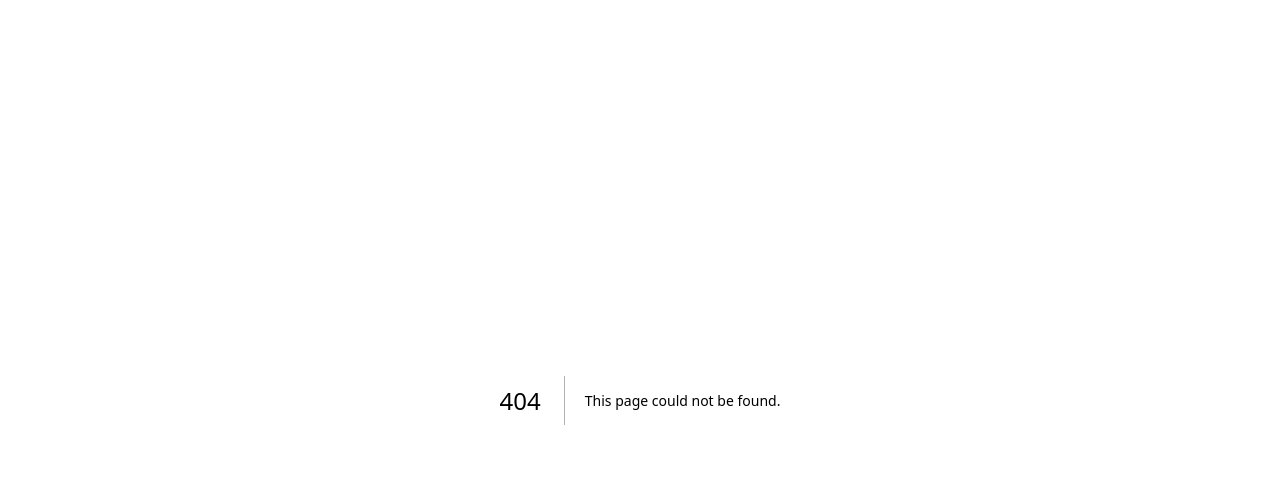
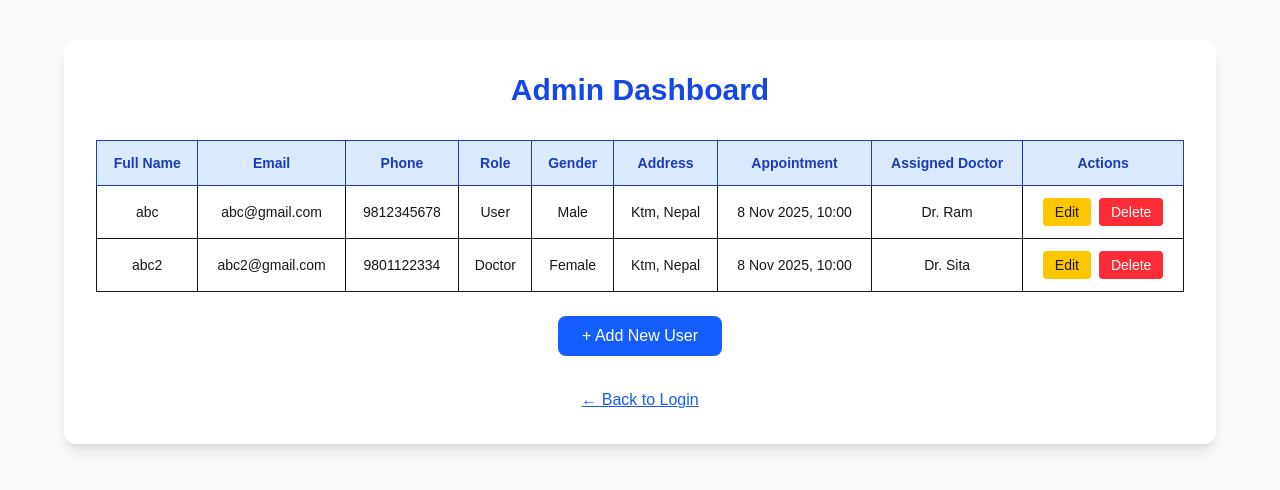
Before and after one commit to Biraj-Thapa/clickbyte-hospital-frontend, a Next.js app: page /admin in a window 1280 px wide. Before the commit this address had no page. Shown: the top 490 px of the page. Built offline with nearby package versions, Linux system fonts and the light colour scheme.

Commit message:
admin section finished

```diff
--- /dev/null
+++ b/src/app/admin/page.js
@@ -0,0 +1,69 @@
+"use client";
+import { useState } from "react";
+import { usersData } from "@/data/users";
+import { doctors } from "@/data/doctors";
+import UserTable from "@/components/UserTable";
+import UserFormModal from "@/components/UserFormModal";
+import BackButton from "@/components/BackButton";
+
+export default function AdminPage() {
+  const [users, setUsers] = useState(usersData);
+  const [isModalOpen, setIsModalOpen] = useState(false);
+  const [editingUser, setEditingUser] = useState(null);
+
+  const handleDelete = (id) => setUsers(users.filter((u) => u.id !== id));
+
+  const handleSave = (user) => {
+    if (editingUser) {
+      setUsers(users.map((u) => (u.id === user.id ? user : u)));
+    } else {
+      setUsers([...users, { ...user, id: Date.now() }]);
+    }
+    setIsModalOpen(false);
+    setEditingUser(null);
+  };
+
+  return (
+    <div className="min-h-screen bg-gray-50 py-10 px-6">
+      <div className="max-w-6xl mx-auto bg-white p-8 shadow-lg rounded-xl">
+        <h1 className="text-3xl font-bold text-center text-blue-700 mb-8">
+          Admin Dashboard
+        </h1>
+
+        <UserTable
+          users={users}
+          onEdit={(u) => {
+            setEditingUser(u);
+            setIsModalOpen(true);
+          }}
+          onDelete={handleDelete}
+        />
+
+        <div className="flex justify-center mt-6">
+          <button
+            onClick={() => setIsModalOpen(true)}
+            className="bg-blue-600 text-white px-6 py-2 rounded-lg hover:bg-blue-700"
+          >
+            + Add New User
+          </button>
+        </div>
+
+        <div className="text-center mt-8">
+          <BackButton />
+        </div>
+
+        {isModalOpen && (
+          <UserFormModal
+            doctors={doctors}
+            editingUser={editingUser}
+            onSave={handleSave}
+            onClose={() => {
+              setIsModalOpen(false);
+              setEditingUser(null);
+            }}
+          />
+        )}
+      </div>
+    </div>
+  );
+}
--- a/src/components/About.jsx
+++ b/src/components/About.jsx
@@ -11,7 +11,7 @@ export default function About() {
         <div className="md:ml-10 text-center md:text-left">
           <h2 className="text-3xl font-bold text-blue-800 mb-4">About Our Hospital</h2>
           <p className="text-gray-600 leading-relaxed">
-            MediCare Hospital is committed to providing world-class healthcare services.
+            clickbyte Hospital is committed to providing world-class healthcare services.
             Our dedicated team of professionals ensures that every patient receives personalized,
             compassionate care. We focus on innovation, precision, and patient safety to make your
             health our top priority.
--- /dev/null
+++ b/src/components/BackButton.jsx
@@ -0,0 +1,15 @@
+"use client";
+import { useRouter } from "next/navigation";
+
+export default function BackButton() {
+  const router = useRouter();
+
+  return (
+    <button
+      onClick={() => router.push("/login")}
+      className="text-blue-600 underline hover:text-blue-800"
+    >
+      ← Back to Login
+    </button>
+  );
+}
--- /dev/null
+++ b/src/components/UserFormModal.jsx
@@ -0,0 +1,121 @@
+import { useState } from "react";
+
+export default function UserFormModal({ doctors, editingUser, onSave, onClose }) {
+  const [formData, setFormData] = useState(
+    editingUser || {
+      fullName: "",
+      email: "",
+      phone: "",
+      role: "User",
+      gender: "",
+      address: "",
+      appointmentTime: "",
+      assignedDoctor: "",
+    }
+  );
+
+  const handleChange = (e) =>
+    setFormData({ ...formData, [e.target.name]: e.target.value });
+
+  const handleSubmit = (e) => {
+    e.preventDefault();
+    onSave(formData);
+  };
+
+  return (
+    <div className="fixed inset-0 bg-black bg-opacity-40 flex items-center justify-center z-50">
+      <div className="bg-white p-6 rounded-lg w-full max-w-lg shadow-xl">
+        <h2 className="text-2xl font-semibold text-center mb-4">
+          {editingUser ? "Edit User" : "Add New User"}
+        </h2>
+
+        <form onSubmit={handleSubmit} className="space-y-3">
+          <input
+            name="fullName"
+            value={formData.fullName}
+            onChange={handleChange}
+            placeholder="Full Name"
+            className="w-full border p-3 rounded-lg"
+            required
+          />
+          <input
+            name="email"
+            value={formData.email}
+            onChange={handleChange}
+            placeholder="Email"
+            className="w-full border p-3 rounded-lg"
+            required
+          />
+          <input
+            name="phone"
+            value={formData.phone}
+            onChange={handleChange}
+            placeholder="Phone Number"
+            className="w-full border p-3 rounded-lg"
+          />
+          <select
+            name="role"
+            value={formData.role}
+            onChange={handleChange}
+            className="w-full border p-3 rounded-lg"
+          >
+            <option>User</option>
+            <option>Doctor</option>
+          </select>
+          <select
+            name="gender"
+            value={formData.gender}
+            onChange={handleChange}
+            className="w-full border p-3 rounded-lg"
+          >
+            <option value="">Select Gender</option>
+            <option>Male</option>
+            <option>Female</option>
+            <option>Other</option>
+          </select>
+          <input
+            name="address"
+            value={formData.address}
+            onChange={handleChange}
+            placeholder="Address"
+            className="w-full border p-3 rounded-lg"
+          />
+          <input
+            type="datetime-local"
+            name="appointmentTime"
+            value={formData.appointmentTime}
+            onChange={handleChange}
+            className="w-full border p-3 rounded-lg"
+          />
+          <select
+            name="assignedDoctor"
+            value={formData.assignedDoctor}
+            onChange={handleChange}
+            className="w-full border p-3 rounded-lg"
+          >
+            <option value="">Select Doctor</option>
+            {doctors.map((d) => (
+              <option key={d.name}>{d.name}</option>
+            ))}
+          </select>
+
+          <div className="flex justify-end space-x-3 pt-4">
+            <button
+              type="button"
+              onClick={onClose}
+              className="px-4 py-2 bg-gray-300 rounded hover:bg-gray-400"
+            >
+              Cancel
+            </button>
+            <button
+              type="submit"
+              className="px-4 py-2 bg-blue-600 text-white rounded hover:bg-blue-700"
+            >
+              Save
+            </button>
+          </div>
+        </form>
+      </div>
+    </div>
+  );
+}
--- /dev/null
+++ b/src/components/UserRow.jsx
@@ -0,0 +1,35 @@
+export default function UserRow({ user, onEdit, onDelete }) {
+  const formattedDate = user.appointmentTime
+    ? new Date(user.appointmentTime).toLocaleString("en-GB", {
+        dateStyle: "medium",
+        timeStyle: "short",
+      })
+    : "";
+
+  return (
+    <tr className="text-center hover:bg-gray-50 transition">
+      <td className="border p-3">{user.fullName}</td>
+      <td className="border p-3">{user.email}</td>
+      <td className="border p-3">{user.phone}</td>
+      <td className="border p-3">{user.role}</td>
+      <td className="border p-3">{user.gender}</td>
+      <td className="border p-3">{user.address}</td>
+      <td className="border p-3">{formattedDate}</td>
+      <td className="border p-3">{user.assignedDoctor}</td>
+      <td className="border p-3 space-x-2">
+        <button
+          onClick={() => onEdit(user)}
+          className="bg-yellow-400 px-3 py-1 rounded hover:bg-yellow-500"
+        >
+          Edit
+        </button>
+        <button
+          onClick={() => onDelete(user.id)}
+          className="bg-red-500 px-3 py-1 rounded text-white hover:bg-red-600"
+        >
+          Delete
+        </button>
+      </td>
+    </tr>
+  );
+}
--- /dev/null
+++ b/src/components/UserTable.jsx
@@ -0,0 +1,28 @@
+import UserRow from "./UserRow";
+
+export default function UserTable({ users, onEdit, onDelete }) {
+  return (
+    <div className="overflow-x-auto">
+      <table className="min-w-full border border-gray-200 text-sm">
+        <thead>
+          <tr className="bg-blue-100 text-blue-800">
+            <th className="border p-3">Full Name</th>
+            <th className="border p-3">Email</th>
+            <th className="border p-3">Phone</th>
+            <th className="border p-3">Role</th>
+            <th className="border p-3">Gender</th>
+            <th className="border p-3">Address</th>
+            <th className="border p-3">Appointment</th>
+            <th className="border p-3">Assigned Doctor</th>
+            <th className="border p-3">Actions</th>
+          </tr>
+        </thead>
+        <tbody>
+          {users.map((u) => (
+            <UserRow key={u.id} user={u} onEdit={onEdit} onDelete={onDelete} />
+          ))}
+        </tbody>
+      </table>
+    </div>
+  );
+}
--- /dev/null
+++ b/src/data/doctors.js
@@ -0,0 +1,5 @@
+export const doctors = [
+  { id: 1, name: "Dr. Ram", department: "Cardiology" },
+  { id: 2, name: "Dr. Sita", department: "Neurologist" },
+  { id: 3, name: "Dr. Ravan", department: "Psychiatrist" },
+];
--- /dev/null
+++ b/src/data/users.js
@@ -0,0 +1,24 @@
+export const usersData = [
+  {
+    id: 1,
+    fullName: "abc",
+    email: "abc@gmail.com",
+    phone: "9812345678",
+    role: "User",
+    gender: "Male",
+    address: "Ktm, Nepal",
+     appointmentTime: "2025-11-08T10:00",
+    assignedDoctor: "Dr. Ram",
+  },
+  {
+    id: 2,
+    fullName: "abc2",
+    email: "abc2@gmail.com",
+    phone: "9801122334",
+    role: "Doctor",
+    gender: "Female",
+    address: "Ktm, Nepal",
+    appointmentTime: "2025-11-08T10:00",
+    assignedDoctor: "Dr. Sita",
+  },
+];
```
